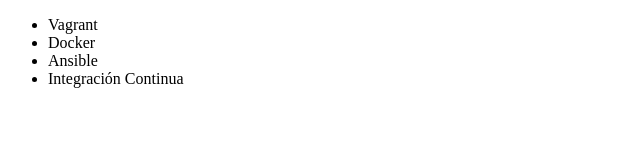
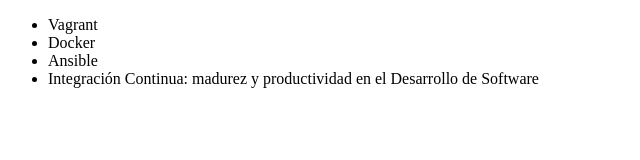
Before and after one commit to andresAra1/alura-git, a plain HTML site: page index.html in a window 1280 px wide. Shown: the whole page, without its empty margins (0-640 px from the left). Drawn offline with Linux system fonts and the light colour scheme.

Commit message:
Renombreando curso de Integracion Continua

```diff
--- a/index.html
+++ b/index.html
@@ -9,7 +9,7 @@
             <li>Vagrant</li>
             <li>Docker</li>
             <li>Ansible</li>
-            <li>Integración Continua</li>
+            <li>Integración Continua: madurez y productividad en el Desarrollo de Software</li>
         </ul>
     </body>
 </html>
```
